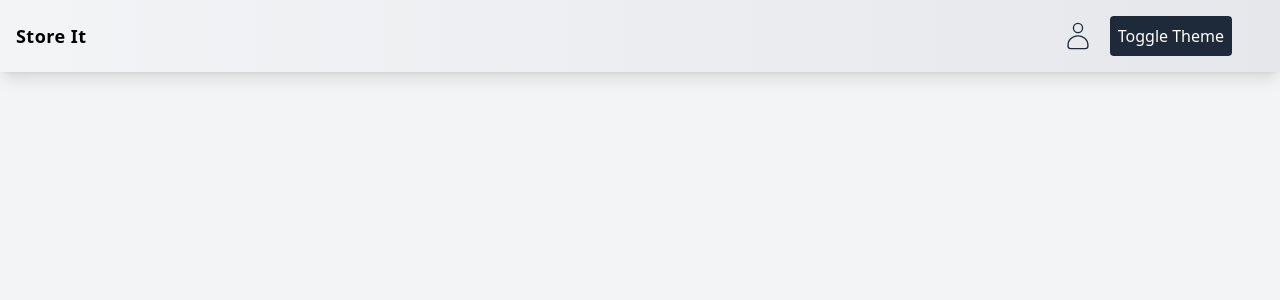
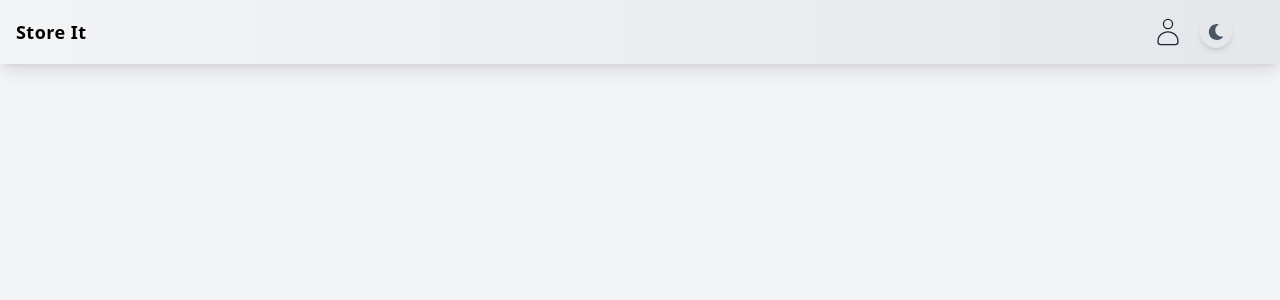
Before and after one commit to marcotuliopin/awesome-sde-2, a React (Vite) app: page / in a window 1280 px wide. Shown: the top 300 px of the page. Built offline with nearby package versions, Linux system fonts and the light colour scheme.

Commit message:
implement theme toggle

```diff
--- a/src/components/ui/ThemeToggle/ThemeToggle.tsx
+++ b/src/components/ui/ThemeToggle/ThemeToggle.tsx
@@ -1,21 +1,29 @@
+import { useTheme } from "@/contexts/ThemeContext";
 import type { JSX } from "react";
+import { FaMoon, FaSun } from "react-icons/fa";
 
 export const ThemeToggle = (): JSX.Element => {
-    const toggleTheme = () => {
-        const currentTheme = document.documentElement.getAttribute("data-theme");
-        if (currentTheme === "dark") {
-            document.documentElement.setAttribute("data-theme", "light");
-        } else {
-            document.documentElement.setAttribute("data-theme", "dark");
-        }
-    };
+    const { theme, toggleTheme } = useTheme();
 
     return (
         <button
-            className="p-2 bg-gray-800 text-white rounded"
+            className="p-2 rounded-full bg-gray-200 hover:bg-gray-300 dark:bg-gray-700 dark:hover:bg-gray-600
+                       text-gray-600 dark:text-white transform hover:scale-105
+                       transition-all duration-300 ease-in-out shadow-md"
             onClick={toggleTheme}
+            aria-label={`Switch to ${theme === "dark" ? "light" : "dark"} mode`}
         >
-            Toggle Theme
+            {theme === "dark" ? (
+                <FaSun
+                    size={16}
+                    className="transition-transform duration-300 ease-in-out"
+                />
+            ) : (
+                <FaMoon
+                    size={16}
+                    className="transition-transform duration-300 ease-in-out"
+                />
+            )}
         </button>
     );
-}
+};
```
